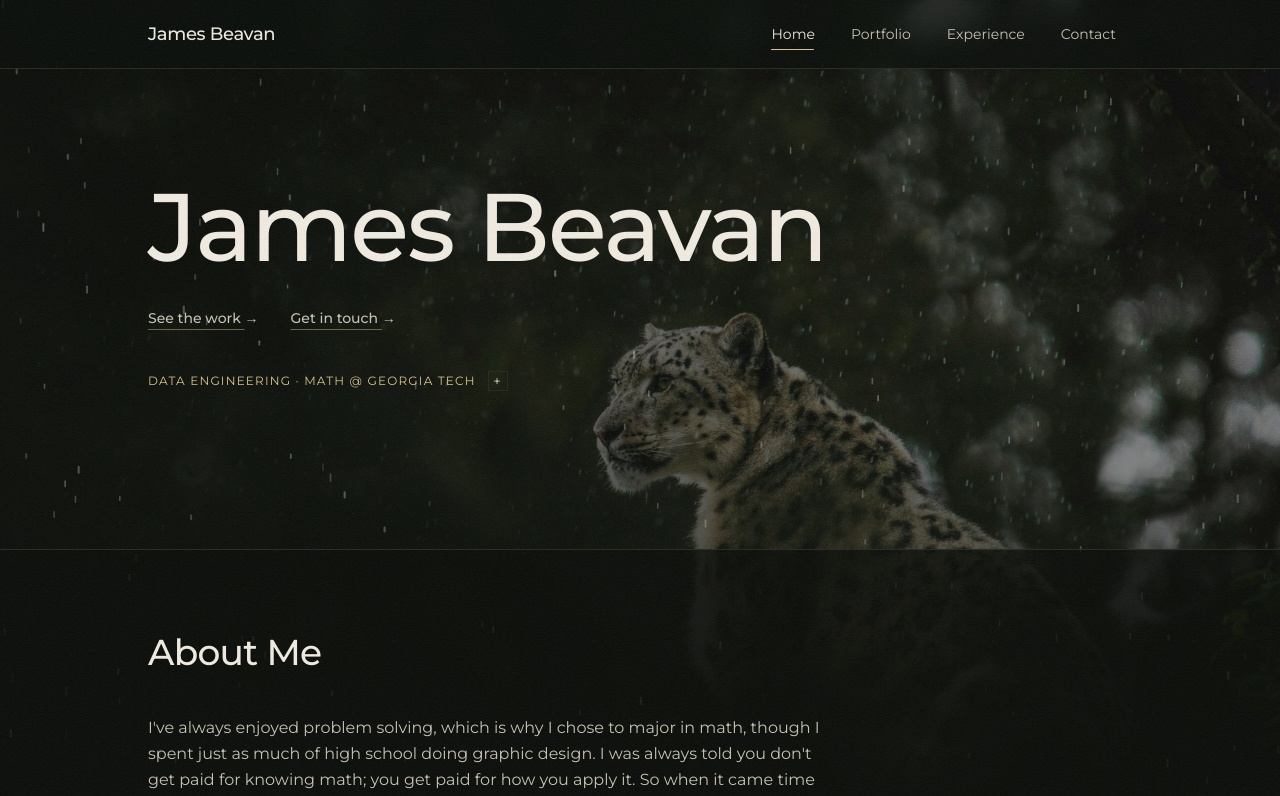
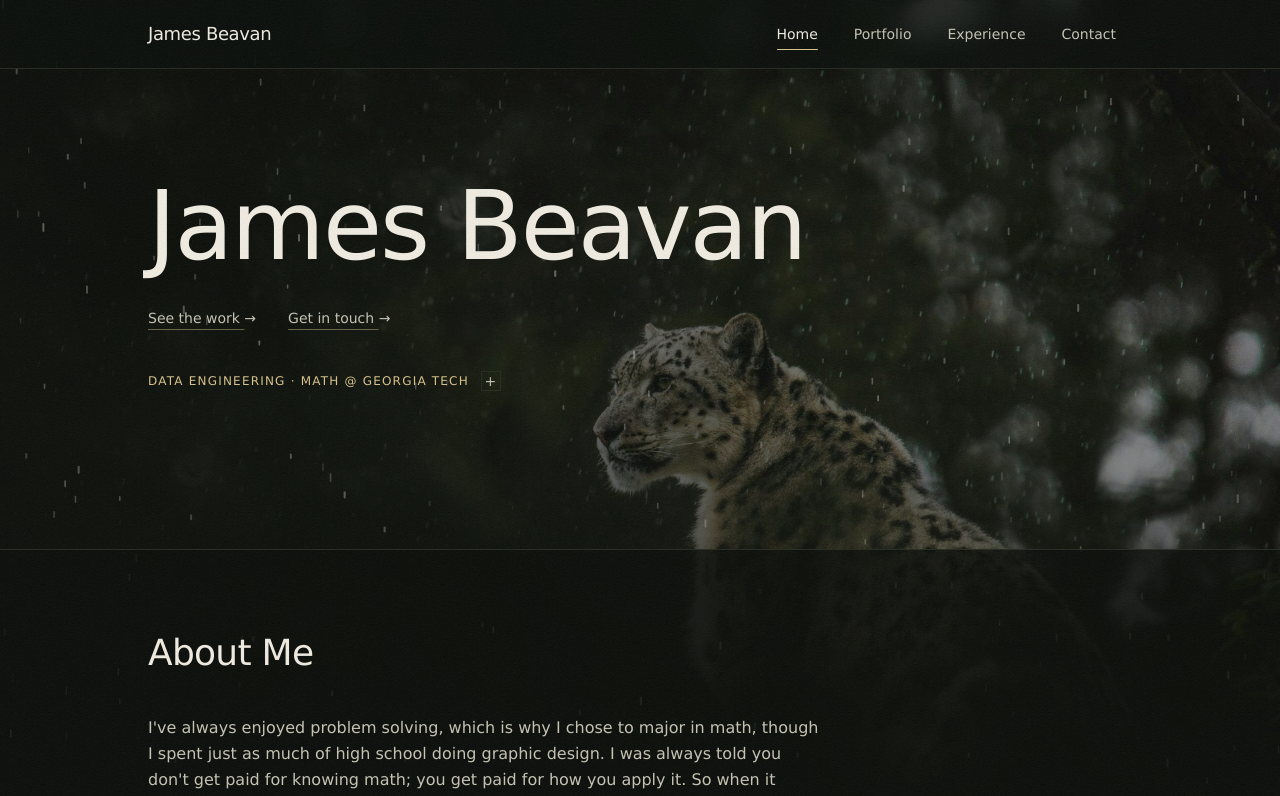
Before and after one commit to beavan-james/personal-website, a Next.js app: page / in a window 1280 px wide. Shown: the top 796 px of the page. Built offline with nearby package versions, Linux system fonts and the light colour scheme.

Commit message:
feat: switch typography to Verdana system font stack
Co-Authored-By: Claude Opus 5.5 <noreply@anthropic.com>
Claude-Session: https://claude.ai/code/session_014fYxWBmhcwVq1JMMbvWTGT

```diff
--- a/app/globals.css
+++ b/app/globals.css
@@ -16,9 +16,12 @@
   --color-accent: #d8c38c;
   --color-accent-dim: #c4ae76;
 
-  --font-display: var(--font-montserrat), ui-sans-serif, system-ui, sans-serif;
-  --font-sans: var(--font-montserrat), ui-sans-serif, system-ui, sans-serif;
-  --font-mono: var(--font-montserrat), ui-sans-serif, system-ui, sans-serif;
+  /* Verdana everywhere: a system font, so nothing is downloaded. Geneva and
+     DejaVu Sans are its closest stand-ins where it isn't installed. */
+  --font-verdana: Verdana, Geneva, "DejaVu Sans", ui-sans-serif, system-ui, sans-serif;
+  --font-display: var(--font-verdana);
+  --font-sans: var(--font-verdana);
+  --font-mono: var(--font-verdana);
 }
 
 html {
@@ -38,7 +41,7 @@ body {
    Control leading per-element. */
 .font-display {
   font-family: var(--font-display);
-  font-weight: 500;
+  font-weight: 400;
   letter-spacing: -0.02em;
   overflow-wrap: break-word;
   text-wrap: balance;
--- a/app/layout.js
+++ b/app/layout.js
@@ -1,15 +1,8 @@
-import { Montserrat } from "next/font/google";
 import "./globals.css";
 import Nav from "../components/Nav";
 import Footer from "../components/Footer";
 import Reveal from "../components/Reveal";
 import SiteBackdrop from "../components/SiteBackdrop";
-
-// Montserrat everywhere: display headings, body copy, and labels.
-const montserrat = Montserrat({
-  variable: "--font-montserrat",
-  subsets: ["latin"],
-});
 
 export const metadata = {
   // Absolute base for the generated og:image / twitter:image URLs
@@ -23,7 +16,7 @@ export default function RootLayout({ children }) {
   return (
     <html
       lang="en"
-      className={`${montserrat.variable} h-full scroll-smooth`}
+      className="h-full scroll-smooth"
     >
       <body
         className={`min-h-full flex flex-col bg-ink text-paper antialiased`}
```
Also changed, not shown: 1 other file (tests, documents, lock files or other folders).
